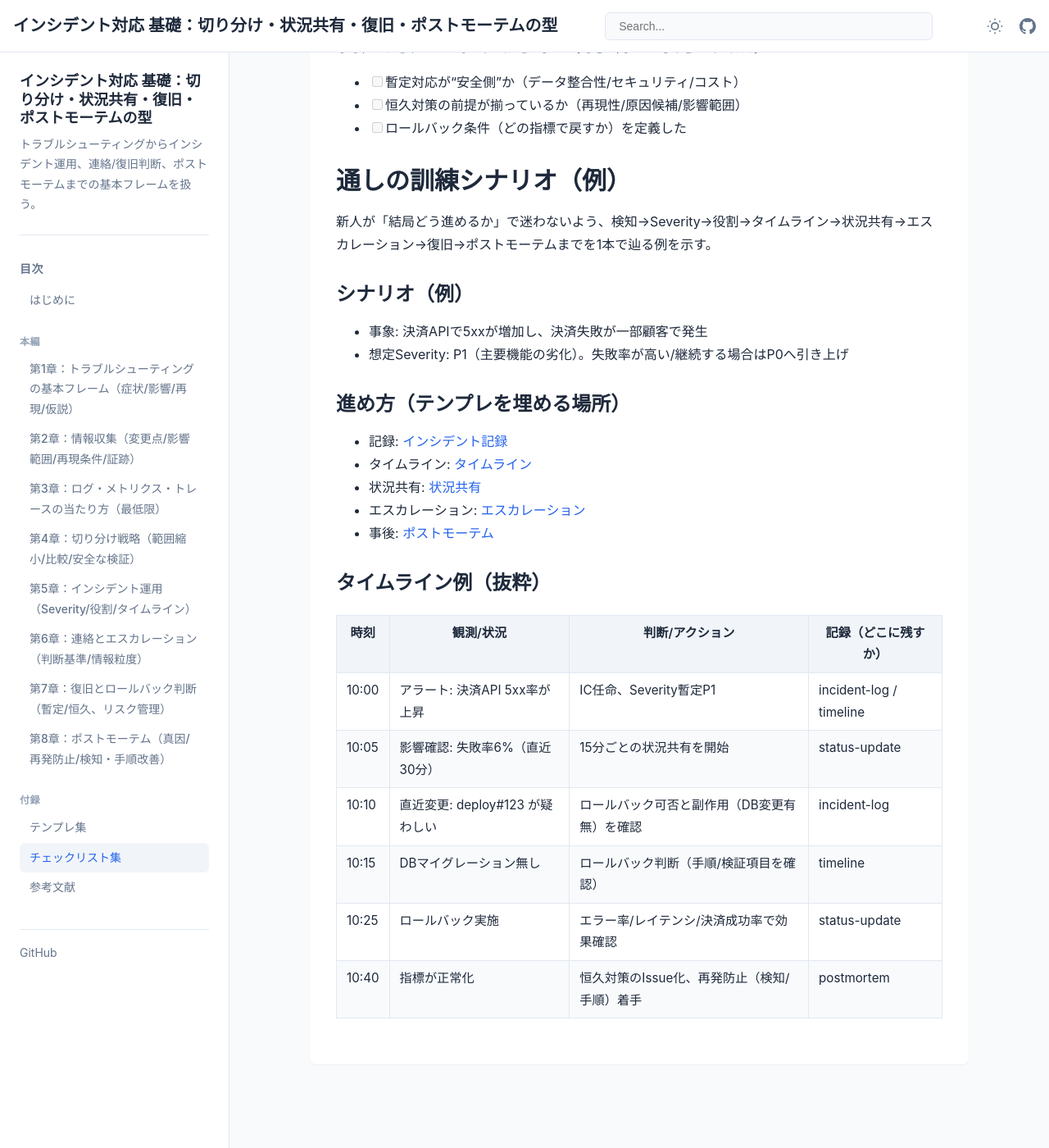
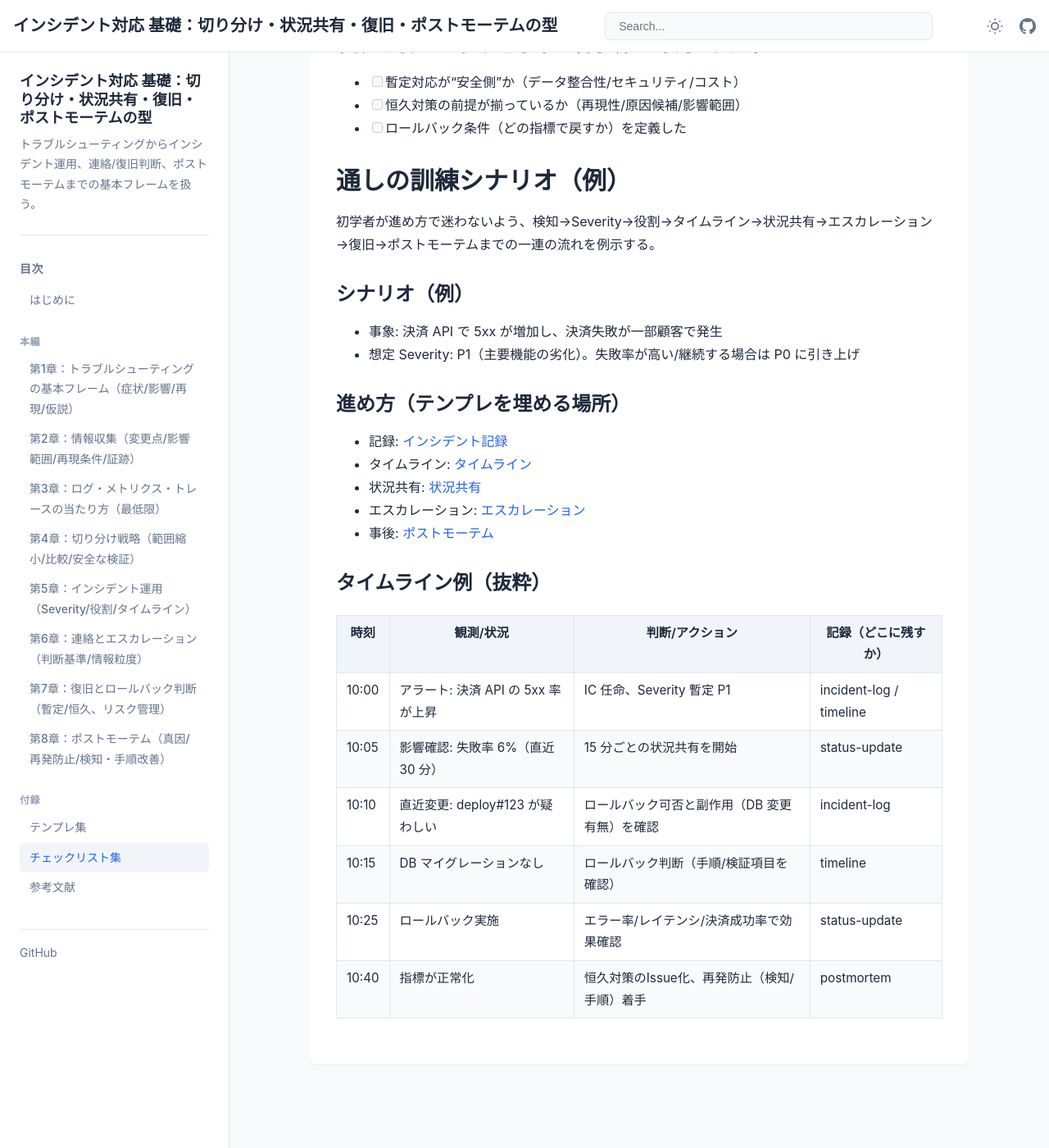
Before and after one commit to itdojp/incident-response-basics-book, a Jekyll site: the page built from docs/appendices/checklists/index.md, in a window 1280 px wide and 1400 px high, scrolled down 1742 px. Shown: the whole window at 82% size. Built offline with Jekyll 4.4.1, drawn with Linux system fonts in a browser that asks for light colours; some of the changed text lies outside the part shown.

Commit message:
docs: polish appendices

```diff
--- a/docs/appendices/checklists/index.md
+++ b/docs/appendices/checklists/index.md
@@ -57,12 +57,12 @@ order: 910
 
 ## 通しの訓練シナリオ（例）
 
-新人が「結局どう進めるか」で迷わないよう、検知→Severity→役割→タイムライン→状況共有→エスカレーション→復旧→ポストモーテムまでを1本で辿る例を示す。
+初学者が進め方で迷わないよう、検知→Severity→役割→タイムライン→状況共有→エスカレーション→復旧→ポストモーテムまでの一連の流れを例示する。
 
 ### シナリオ（例）
 
-- 事象: 決済APIで5xxが増加し、決済失敗が一部顧客で発生
-- 想定Severity: P1（主要機能の劣化）。失敗率が高い/継続する場合はP0へ引き上げ
+- 事象: 決済 API で 5xx が増加し、決済失敗が一部顧客で発生
+- 想定 Severity: P1（主要機能の劣化）。失敗率が高い/継続する場合は P0 に引き上げ
 
 ### 進め方（テンプレを埋める場所）
 
@@ -76,9 +76,9 @@ order: 910
 
 | 時刻 | 観測/状況 | 判断/アクション | 記録（どこに残すか） |
 |---|---|---|---|
-| 10:00 | アラート: 決済API 5xx率が上昇 | IC任命、Severity暫定P1 | incident-log / timeline |
-| 10:05 | 影響確認: 失敗率6%（直近30分） | 15分ごとの状況共有を開始 | status-update |
-| 10:10 | 直近変更: deploy#123 が疑わしい | ロールバック可否と副作用（DB変更有無）を確認 | incident-log |
-| 10:15 | DBマイグレーション無し | ロールバック判断（手順/検証項目を確認） | timeline |
+| 10:00 | アラート: 決済 API の 5xx 率が上昇 | IC 任命、Severity 暫定 P1 | incident-log / timeline |
+| 10:05 | 影響確認: 失敗率 6%（直近 30 分） | 15 分ごとの状況共有を開始 | status-update |
+| 10:10 | 直近変更: deploy#123 が疑わしい | ロールバック可否と副作用（DB 変更有無）を確認 | incident-log |
+| 10:15 | DB マイグレーションなし | ロールバック判断（手順/検証項目を確認） | timeline |
 | 10:25 | ロールバック実施 | エラー率/レイテンシ/決済成功率で効果確認 | status-update |
 | 10:40 | 指標が正常化 | 恒久対策のIssue化、再発防止（検知/手順）着手 | postmortem |
```
Also changed, not shown: other parts of docs/appendices/checklists/index.md (+1 -1 lines), docs/appendices/templates/postmortem/index.md (+1 -1 lines), docs/appendices/templates/status-update/index.md (+4 -4 lines).
